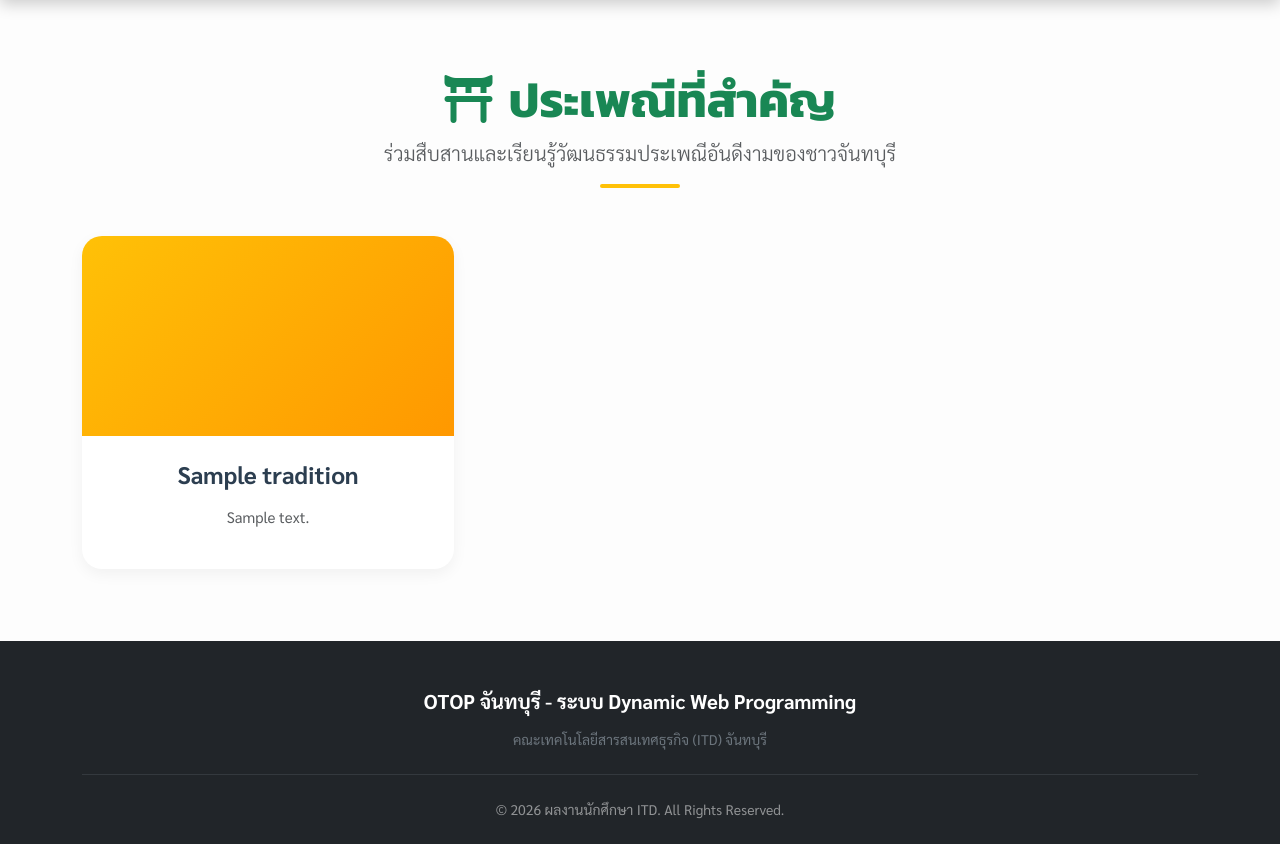
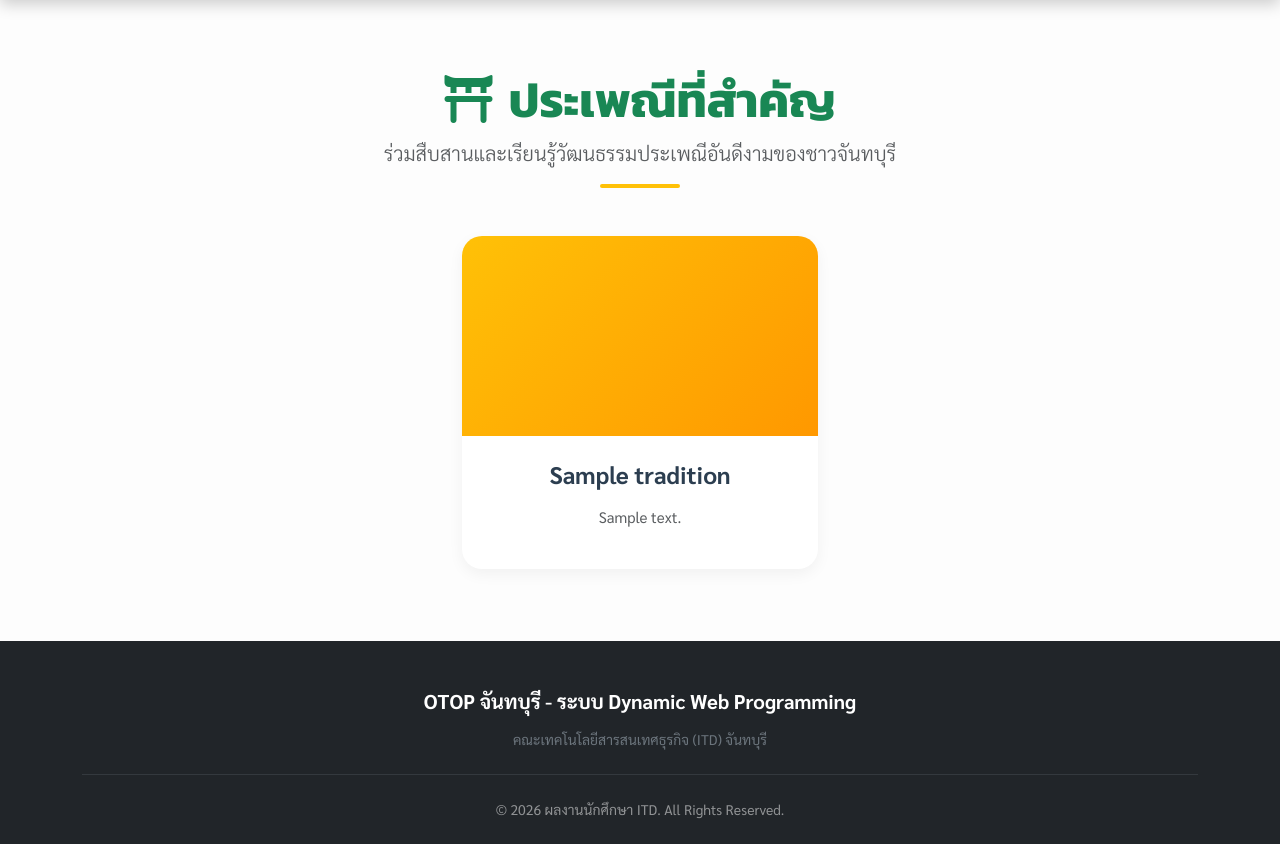
Before and after one commit to PThanet/otop_chanthaburi, a PHP site: page /tradition.php in a window 1280 px wide. Shown: the part 83-927 px from the top of the page. Run offline with PHP 8.4, Linux system fonts and the light colour scheme; tables that the repository leaves empty or names only in its code hold one stand-in row (values such as "Sample post").

Commit message:
แก้หน้าประเพณี

```diff
--- a/tradition.php
+++ b/tradition.php
@@ -38,6 +38,7 @@
         <div class="mx-auto bg-warning" style="height: 4px; width: 80px; border-radius: 2px;"></div>
     </div>
 
+    <div class="row g-4 justify-content-center">
         <?php
         include('includes/db_config.php');
         $sql = "SELECT * FROM traditions ORDER BY id ASC";
```
